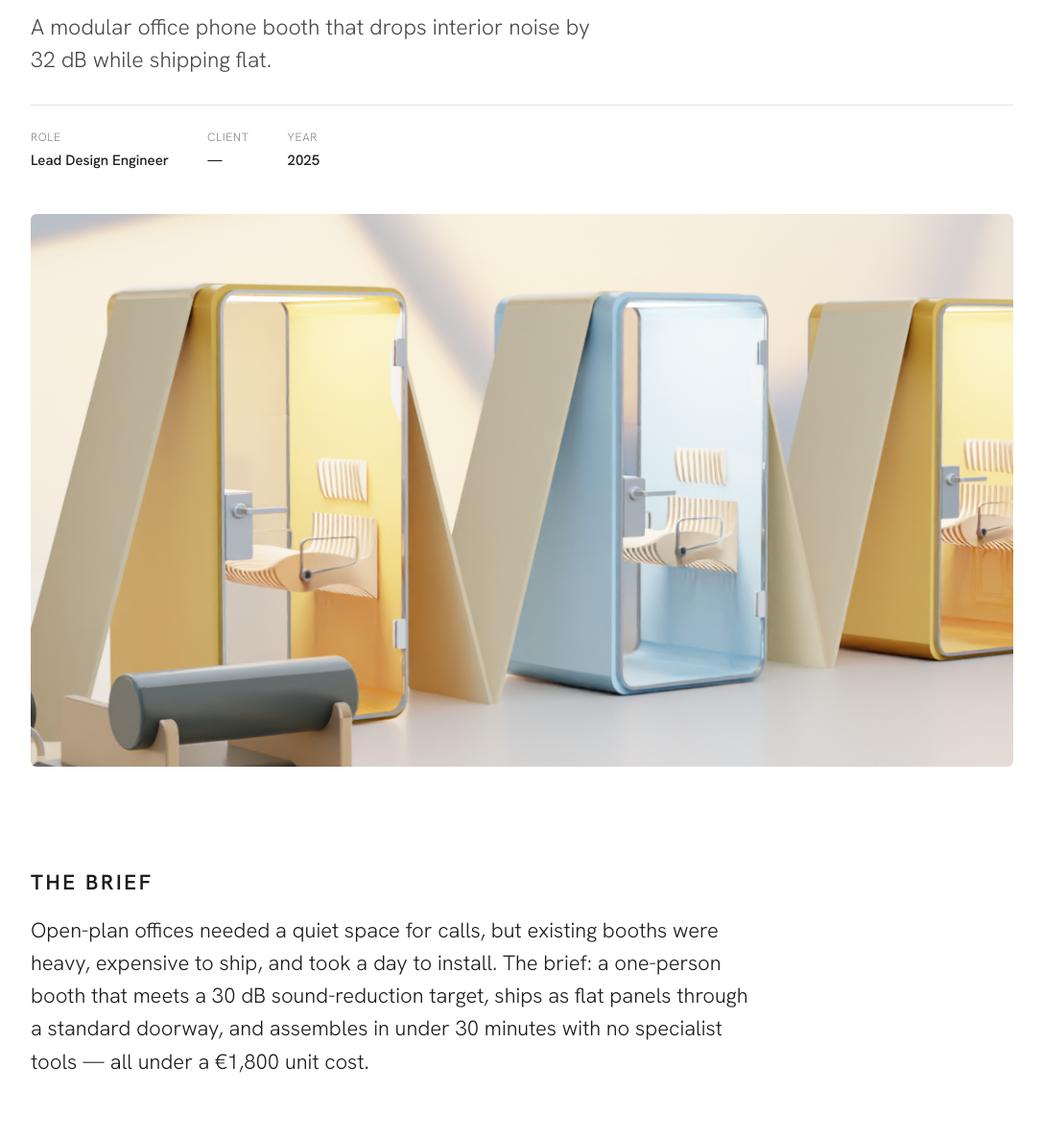
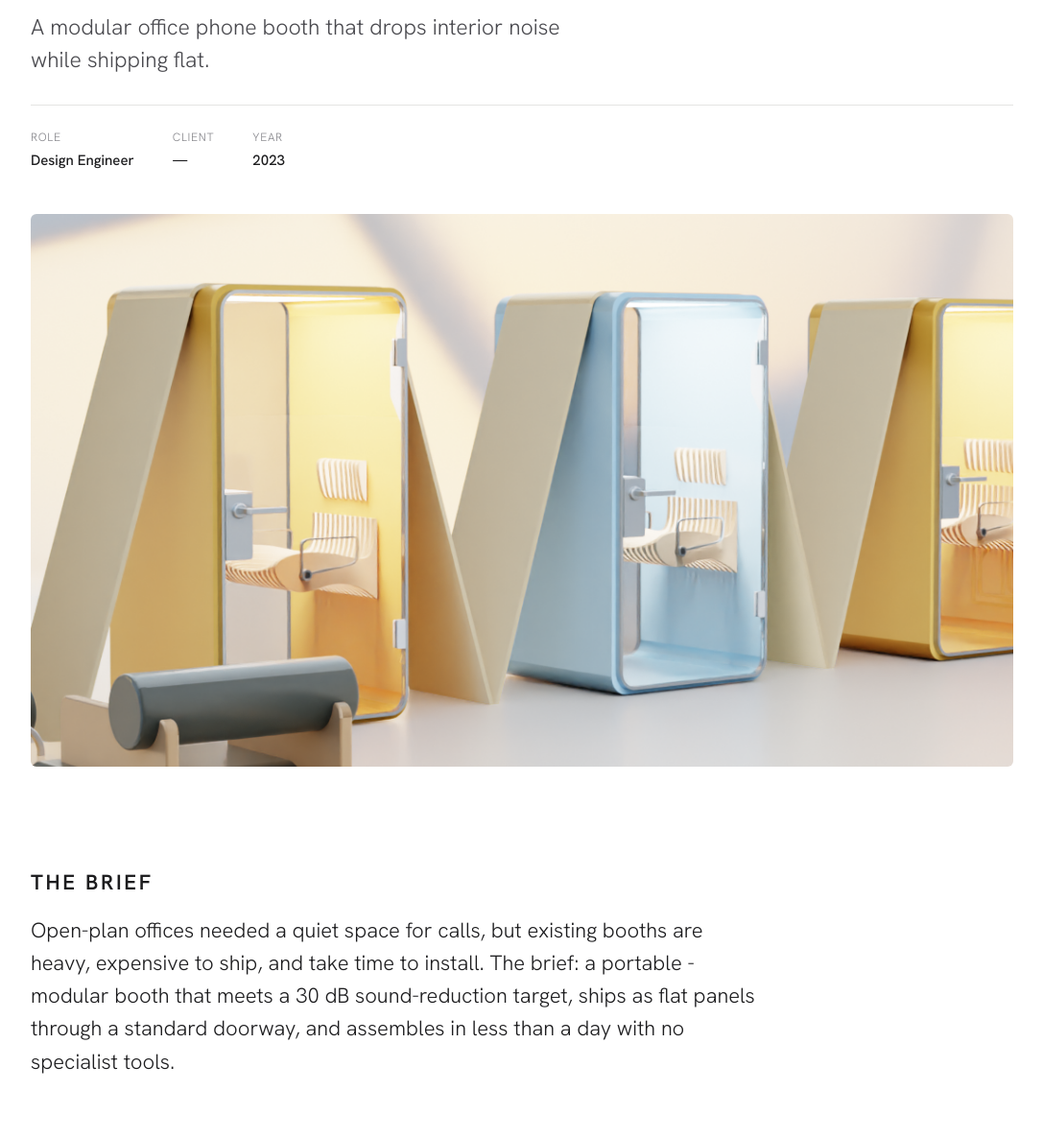
Before and after one commit to reynikg/reynikg.github.io, a website: page projects/silent-suites.html in a window 1280 px wide. Shown: the part 314-1500 px from the top of the page at 96% size, without its empty margins (96-1183 px from the left). Drawn offline with nearby package versions, Linux system fonts and the light colour scheme.

Commit message:
Updated Projects using node

```diff
--- a/projects/silent-suites.html
+++ b/projects/silent-suites.html
@@ -4,7 +4,7 @@
   <meta charset="utf-8">
   <meta name="viewport" content="width=device-width, initial-scale=1">
   <title>Silent Suites — Robert Reynik</title>
-  <meta name="description" content="A modular office phone booth that drops interior noise by 32 dB while shipping flat.">
+  <meta name="description" content="A modular office phone booth that drops interior noise while shipping flat.">
   <link rel="preconnect" href="https://fonts.googleapis.com">
   <link rel="preconnect" href="https://fonts.gstatic.com" crossorigin>
   <link href="https://fonts.googleapis.com/css2?family=Cormorant+Garamond:wght@400;500&family=Hanken+Grotesk:wght@300;400;500;600&display=swap" rel="stylesheet">
@@ -35,13 +35,13 @@
 
     <section class="case__section">
       <h1 class="case__title">Silent Suites</h1>
-      <p class="case__lead">A modular office phone booth that drops interior noise by 32 dB while shipping flat.</p>
-      <dl class="case__meta"><div><dt>Role</dt><dd>Lead Design Engineer</dd></div><div><dt>Client</dt><dd>—</dd></div><div><dt>Year</dt><dd>2025</dd></div></dl>
+      <p class="case__lead">A modular office phone booth that drops interior noise while shipping flat.</p>
+      <dl class="case__meta"><div><dt>Role</dt><dd>Design Engineer</dd></div><div><dt>Client</dt><dd>—</dd></div><div><dt>Year</dt><dd>2023</dd></div></dl>
       <div class="case__cover" style="background-image:url('../Selected-Works/silent-suites-thumbnail.jpg')" role="img" aria-label="Silent Suites"></div>
     </section>
     <section class="case__section case__brief">
       <p class="case__eyebrow">The brief</p>
-      <p>Open-plan offices needed a quiet space for calls, but existing booths were heavy, expensive to ship, and took a day to install. The brief: a one-person booth that meets a 30 dB sound-reduction target, ships as flat panels through a standard doorway, and assembles in under 30 minutes with no specialist tools — all under a €1,800 unit cost.</p>
+      <p>Open-plan offices needed a quiet space for calls, but existing booths are heavy, expensive to ship, and take time to install. The brief: a portable - modular booth that meets a 30 dB sound-reduction target, ships as flat panels through a standard doorway, and assembles in less than a day with no specialist tools.</p>
     </section>
     <section class="case__section">
       <p class="case__eyebrow">Key decisions</p>
```
Also changed, not shown: projects/branding-bottlenecks.html (+1 -1 lines), projects/coral-cycles.html (+1 -1 lines), projects/from-core-to-casing.html (+1 -1 lines), projects/guardian-links.html (+1 -1 lines), projects/light-shield.html (+1 -1 lines), projects/safety-by-design.html (+1 -1 lines), projects/tech-and-touch.html (+1 -1 lines), 1 other file.
